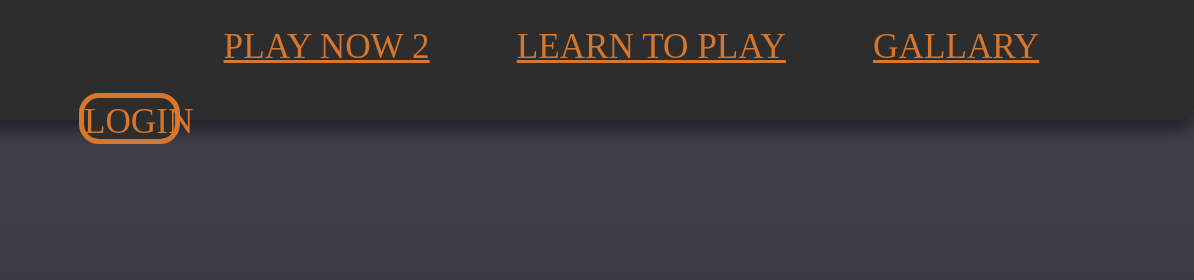
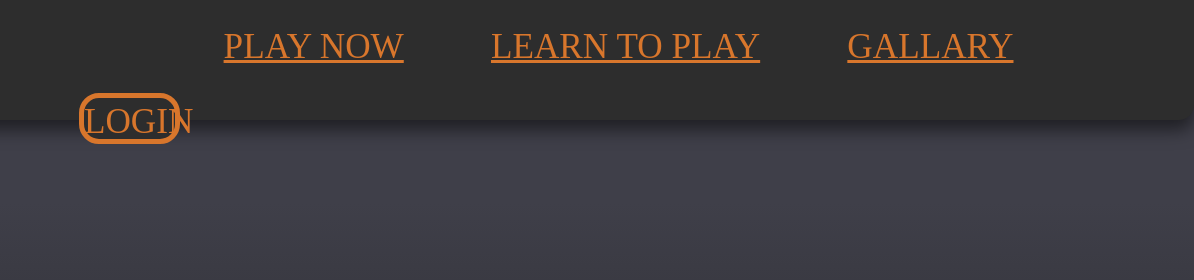
Before and after one commit to jefferywaltman1/ITC400Group6Project, a plain HTML site: page index.html in a window 1280 px wide. Shown: the top 280 px of the page, 86-1280 px from the left. Drawn offline with Linux system fonts and the light colour scheme; a web font is replaced by a local one.

Commit message:
test-cole

```diff
--- a/index.html
+++ b/index.html
@@ -10,7 +10,7 @@
 <header>
     <div class="TopBar_Rectangle">
         <a href = "#"><img class = "DL-ICON" src = "images/DL-ICON.png" alt = "DL-ICON"></a>
-        <h1 class="HeaderText PlayNowPos">PLAY NOW 2</h1>
+        <h1 class="HeaderText PlayNowPos">PLAY NOW</h1>
         <h1 class="HeaderText LearnNowPos">LEARN TO PLAY</h1>
         <h1 class="HeaderText GallaryPos">GALLARY</h1>
         <div class="LoginBox"><h1 class="HeaderText LoginTxt">LOGIN</h1></div>
```
